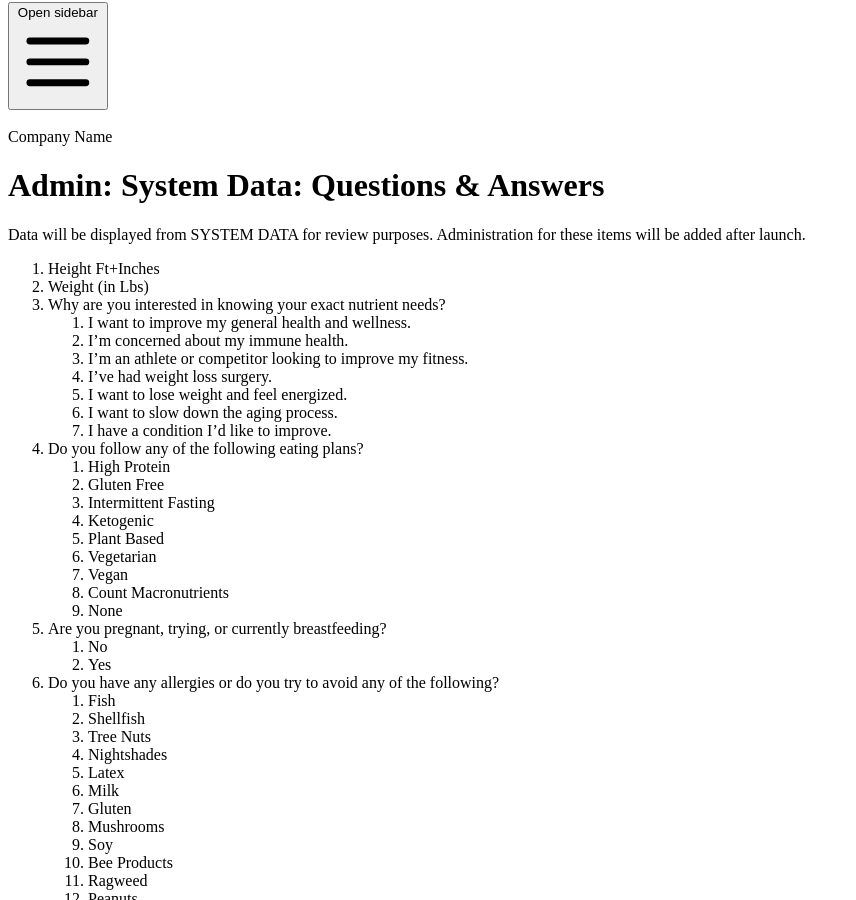
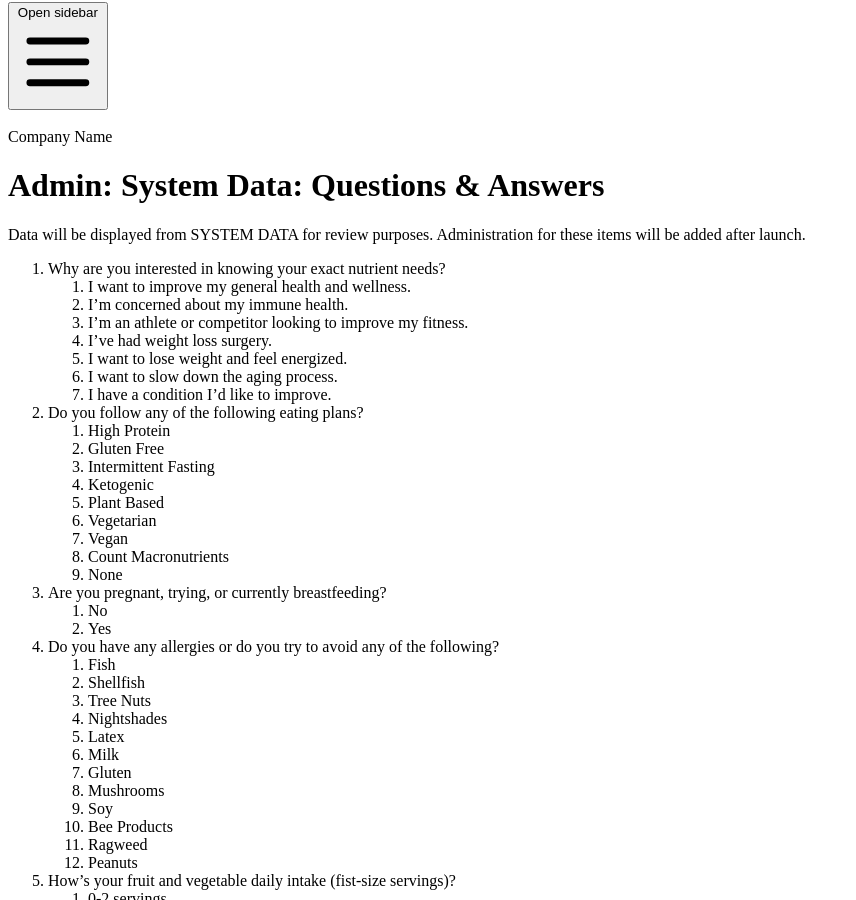
Before and after one commit to kristenzirkler/ohs-nrx-tw-netlify, a Jekyll site: the page built from admin-questions.html, in a window 1280 px wide and 900 px high, scrolled down 7812 px. Shown: the whole window, without its empty margins (0-856 px from the left). Built offline with Jekyll 4.4.1, drawn with Linux system fonts in a browser that asks for light colours; some web fonts are replaced; a script that is not in the unit is left out.

Commit message:
Removed height/weight

```diff
--- a/_includes/questions.html
+++ b/_includes/questions.html
@@ -1,7 +1,4 @@
 {% if include.status == "partial" %}{% assign isSelected = true %}{% else %}{% assign isSelected = false %}{% endif %}
-
-
-{% include field-special.html name="Height" type="height-fields" %}
 {% include field-checkboxes.html selected=isSelected name="Why are you interested in knowing your exact nutrient needs?" options="I want to improve my general health and wellness.,I’m concerned about my immune health.,I’m an athlete or competitor looking to improve my fitness.,I’ve had weight loss surgery.,I want to lose weight and feel energized.,I want to slow down the aging process.,I have a condition I’d like to improve." %}
 {% include field-checkboxes.html error=isSelected name="Do you follow any of the following eating plans?" options="High Protein,Gluten Free,Intermittent Fasting,Ketogenic,Plant Based,Vegetarian,Vegan,Count Macronutrients,None" columns="3"  %}
 {% include field-toggle.html name="Are you pregnant, trying, or currently breastfeeding?" offLabel="No" onLabel="Yes" %}
--- a/admin-questions.html
+++ b/admin-questions.html
@@ -11,9 +11,6 @@ title: "System Data: Questions & Answers"
 
 <div class="bg-skin-page shadow rounded-lg mb-5 px-4 py-5">
   <ol class="list-decimal list-inside space-y-2">
-
-{% include field-view.html selected=isSelected name="Height Ft+Inches" options="" %}
-{% include field-view.html selected=isSelected name="Weight (in Lbs)" options="" %}
 
 {% include field-view.html selected=isSelected name="Why are you interested in knowing your exact nutrient needs?" options="I want to improve my general health and wellness.,I’m concerned about my immune health.,I’m an athlete or competitor looking to improve my fitness.,I’ve had weight loss surgery.,I want to lose weight and feel energized.,I want to slow down the aging process.,I have a condition I’d like to improve." %}
 
```
